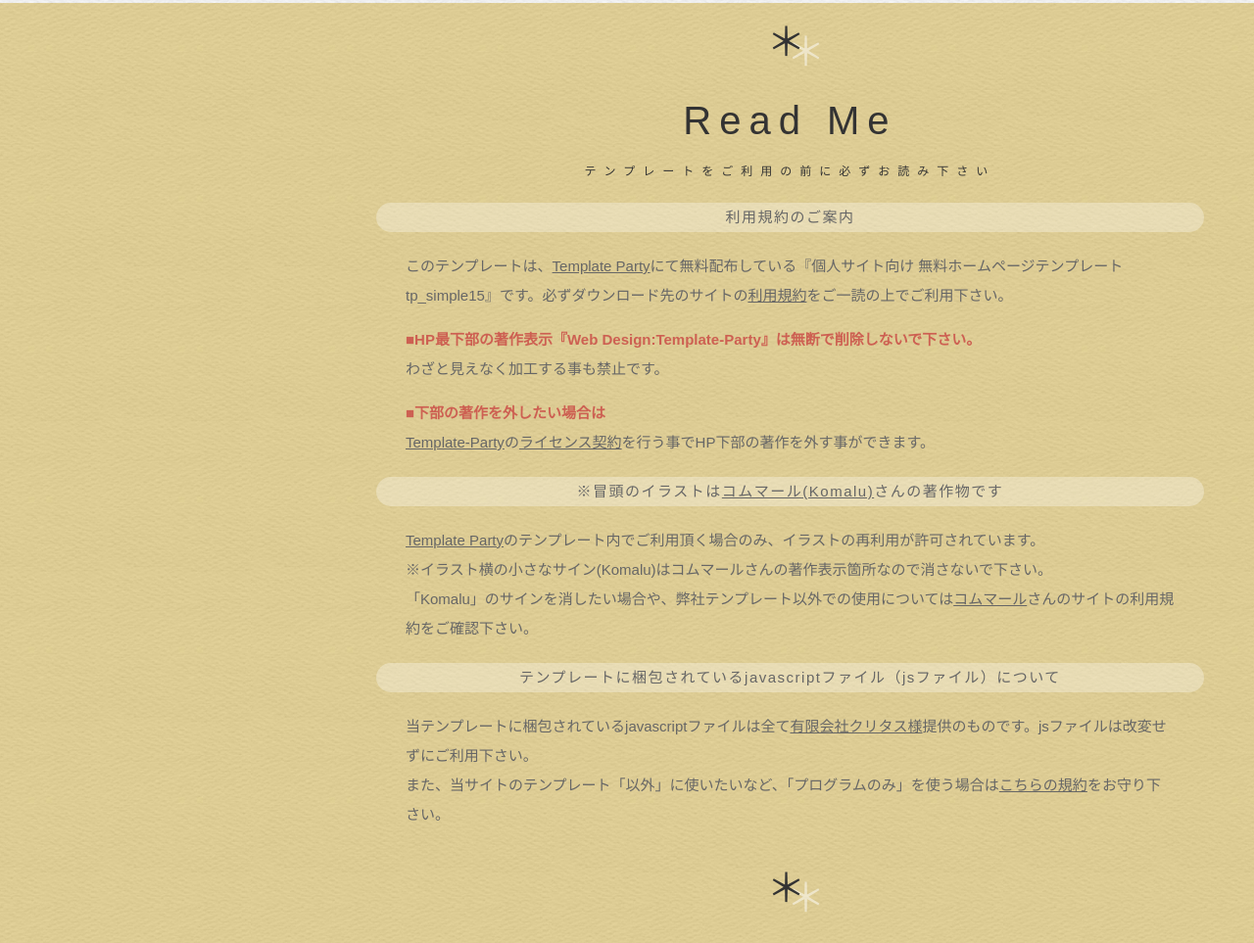
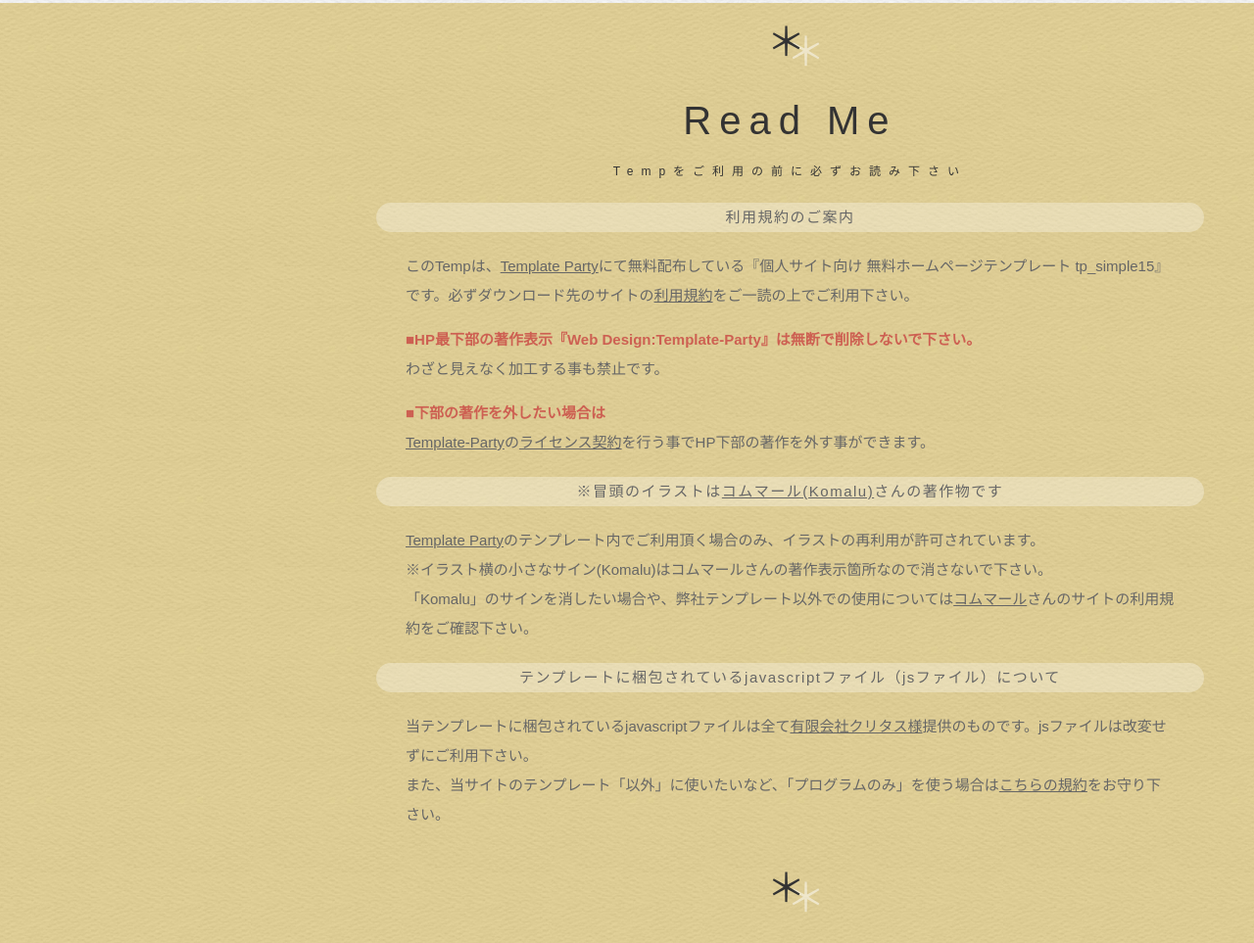
Before and after one commit to arupaka2021/arupaka2021, a plain HTML site: page tp_simple15_cat02/tp_simple15_cat02/index.html in a window 1280 px wide. Shown: the part 741-1704 px from the top of the page at 98% size. Drawn offline with nearby package versions, Linux system fonts and the light colour scheme.

Commit message:
Tempへ変更

```diff
--- a/tp_simple15_cat02/tp_simple15_cat02/index.html
+++ b/tp_simple15_cat02/tp_simple15_cat02/index.html
@@ -54,10 +54,10 @@ return false;
 
 <section>
 
-<h2>Read Me<span>テンプレートをご利用の前に必ずお読み下さい</span></h2>
+<h2>Read Me<span>Tempをご利用の前に必ずお読み下さい</span></h2>
 
 <h3>利用規約のご案内</h3>
-<p>このテンプレートは、<a href="http://template-party.com/">Template Party</a>にて無料配布している『個人サイト向け 無料ホームページテンプレート tp_simple15』です。必ずダウンロード先のサイトの<a href="http://template-party.com/read.html">利用規約</a>をご一読の上でご利用下さい。</p>
+<p>このTempは、<a href="http://template-party.com/">Template Party</a>にて無料配布している『個人サイト向け 無料ホームページテンプレート tp_simple15』です。必ずダウンロード先のサイトの<a href="http://template-party.com/read.html">利用規約</a>をご一読の上でご利用下さい。</p>
 <p><strong class="color1">■HP最下部の著作表示『Web Design:Template-Party』は無断で削除しないで下さい。</strong><br>
 わざと見えなく加工する事も禁止です。</p>
 <p><strong class="color1">■下部の著作を外したい場合は</strong><br>
```
